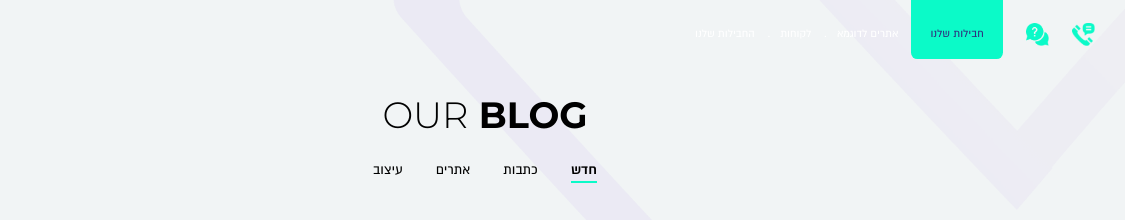
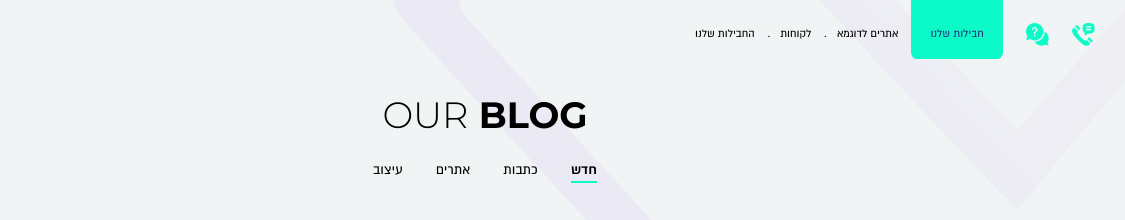
Before and after one commit to zecevicv/zap-x, a plain HTML site: page blog.html in a window 1280 px wide. Shown: the top 220 px of the page, 155-1280 px from the left. Drawn offline with Linux system fonts and the light colour scheme.

Commit message:
[ADD] - Header Color Change

```diff
--- a/css/style.css
+++ b/css/style.css
@@ -110,6 +110,13 @@ body {
   width: 100%;
   color: white;
   z-index: 10000;
+  background-color: transparent;
+  transition: background-color .4s ease;
+}
+
+.header.header-purple {
+  background-color: #2c0f5b;
+  color: white!important;
 }
 
 .header .container {
@@ -1850,3 +1857,10 @@ body {
     padding: 0 4vw 4vw 4vw;
   }
 }
+
+/* #Blog & Blog Post
+================================================== */
+.blog-page .header,
+.blog-post-page .header {
+  color: black;
+}
--- a/js/app.js
+++ b/js/app.js
@@ -1,3 +1,24 @@
+/* #Header
+    ======================================================= */
+const header = document.querySelector('.header');
+
+// Scroll BG Color change
+if (header) {
+  window.addEventListener('scroll', () => {
+    if (window.scrollY > 0) {
+      header.classList.add('header-purple');
+    } else {
+      header.classList.remove('header-purple');
+    }
+  });
+
+  if (window.scrollY > 0) {
+    header.classList.add('header-purple');
+  } else {
+    header.classList.remove('header-purple');
+  }
+}
+
 /* #Home Services
 ================================================== */
 if (document.querySelector('.home-services .swiper')) {
```
